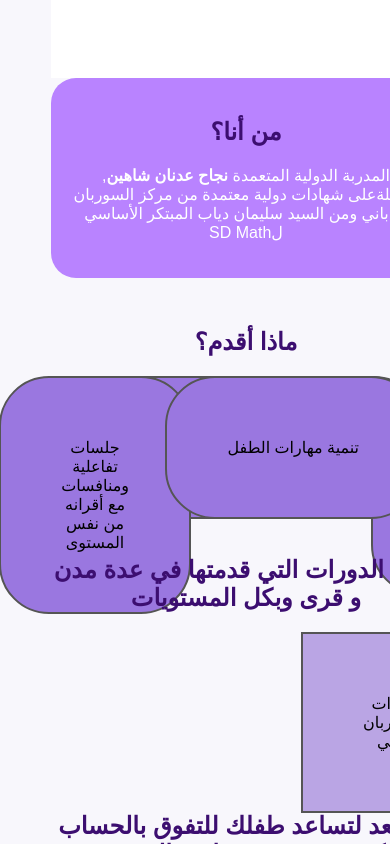
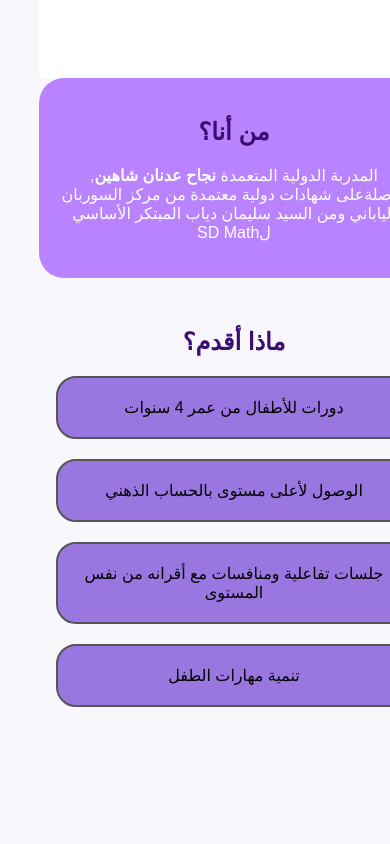
Before and after one commit to dadnan10/Landing-Pages, a plain HTML site: page index.html in a window 390 px wide. Shown: the part 1156-2000 px from the top of the page. Drawn offline with Linux system fonts and the light colour scheme; files whose address does not match are found by name.

Commit message:
Update style.css

```diff
--- a/css/style.css
+++ b/css/style.css
@@ -226,3 +226,42 @@ footer {
     background-color: #333;
     color: white;
 }
+
+
+@media (max-width: 768px) {
+  .service-cards,
+  .projects {
+    display: flex;
+    flex-direction: column;
+    align-items: center;
+    position: static;
+  }
+
+  .card2,
+  .card3,
+  .card4,
+  .card5,
+  .project2,
+  .project3,
+  .project4 {
+    position: static;
+    width: 80%;
+    margin-bottom: 20px;
+    padding: 20px;
+    border-radius: 20px;
+    text-align: center;
+  }
+
+  .hero-content h1 {
+    font-size: 2rem;
+  }
+
+  .hero-content p {
+    font-size: 1.2rem;
+  }
+
+  .btn {
+    font-size: 1rem;
+    padding: 10px 20px;
+  }
+}
```
